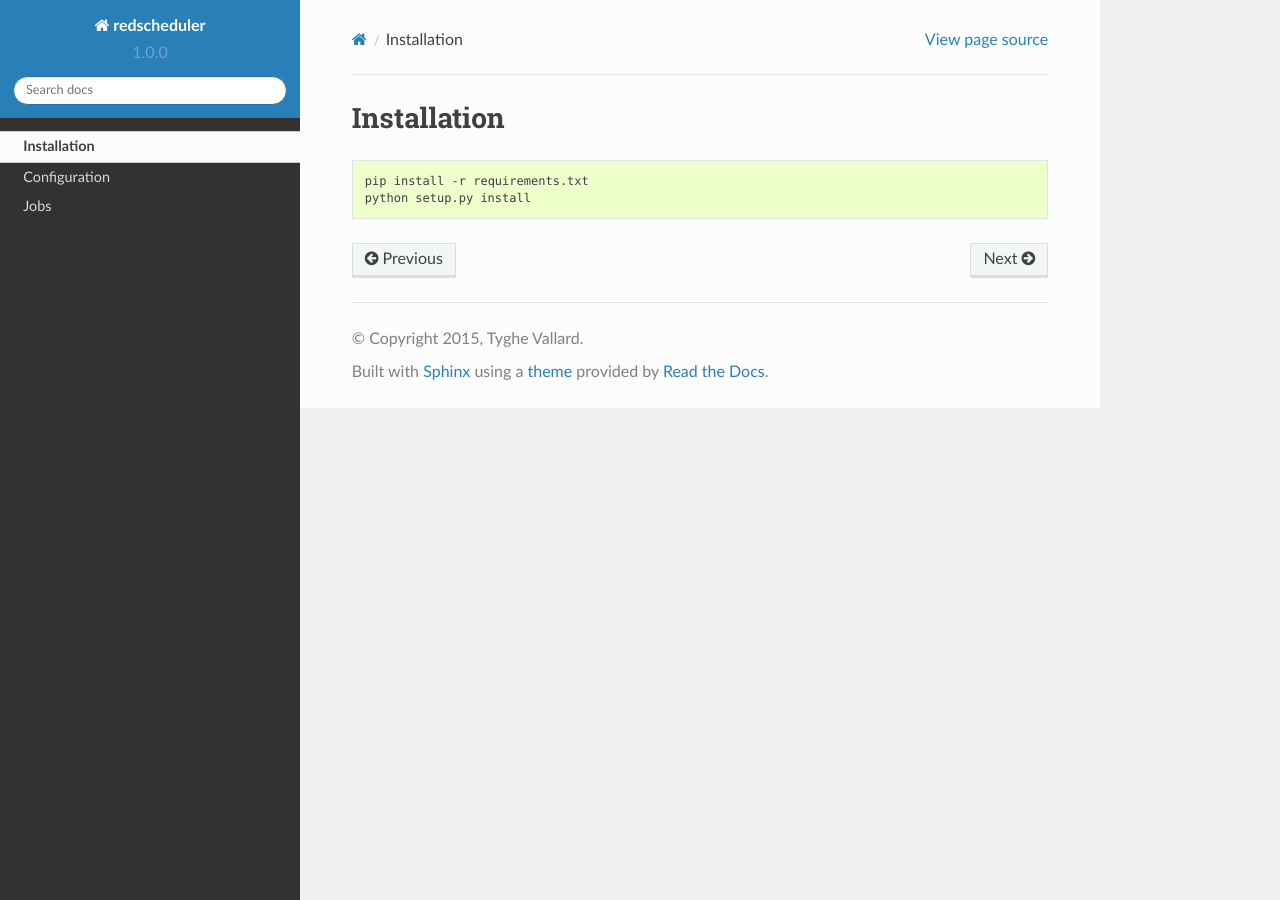
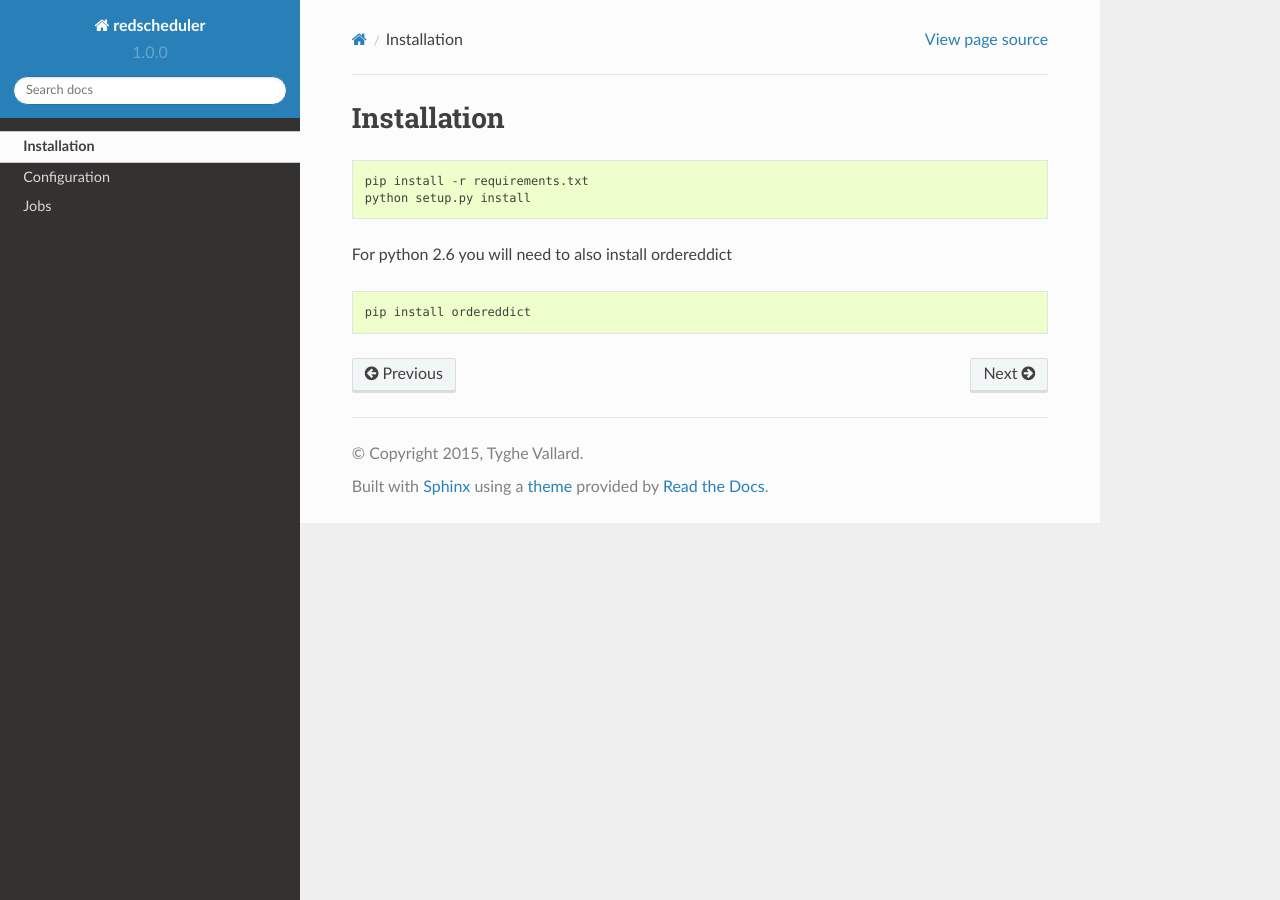
Before and after one commit to demis001/redscheduler, a Sphinx documentation site: the page built from docs/installation.rst, in a window 1280 px wide. Built offline with Sphinx 7.4.7 and the Read the Docs theme 2.0.0, drawn with Linux system fonts in a browser that asks for light colours.

```diff
--- a/docs/installation.rst
+++ b/docs/installation.rst
@@ -5,3 +5,9 @@
 
     pip install -r requirements.txt
     python setup.py install
+
+For python 2.6 you will need to also install ordereddict
+
+.. code-block:: bash
+
+    pip install ordereddict
```
Also changed, not shown: .travis.yml, 2 other files.
